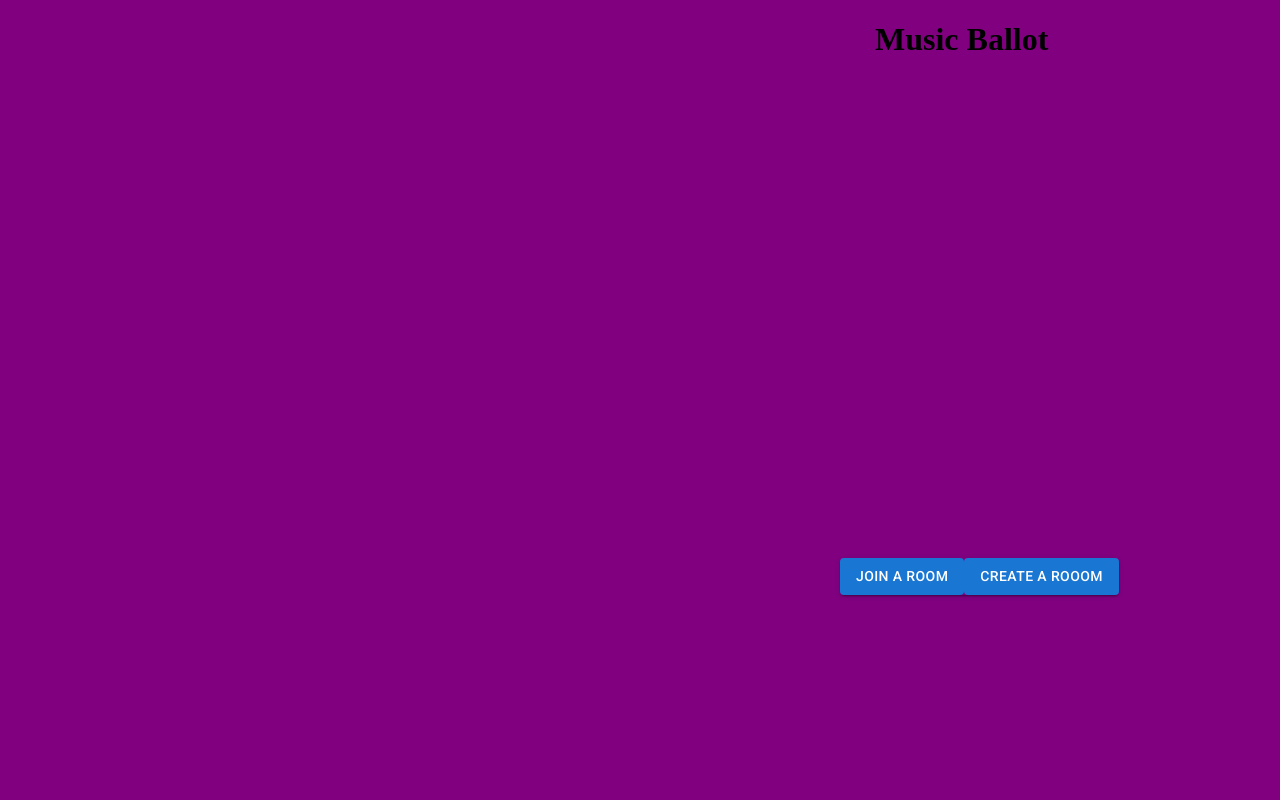
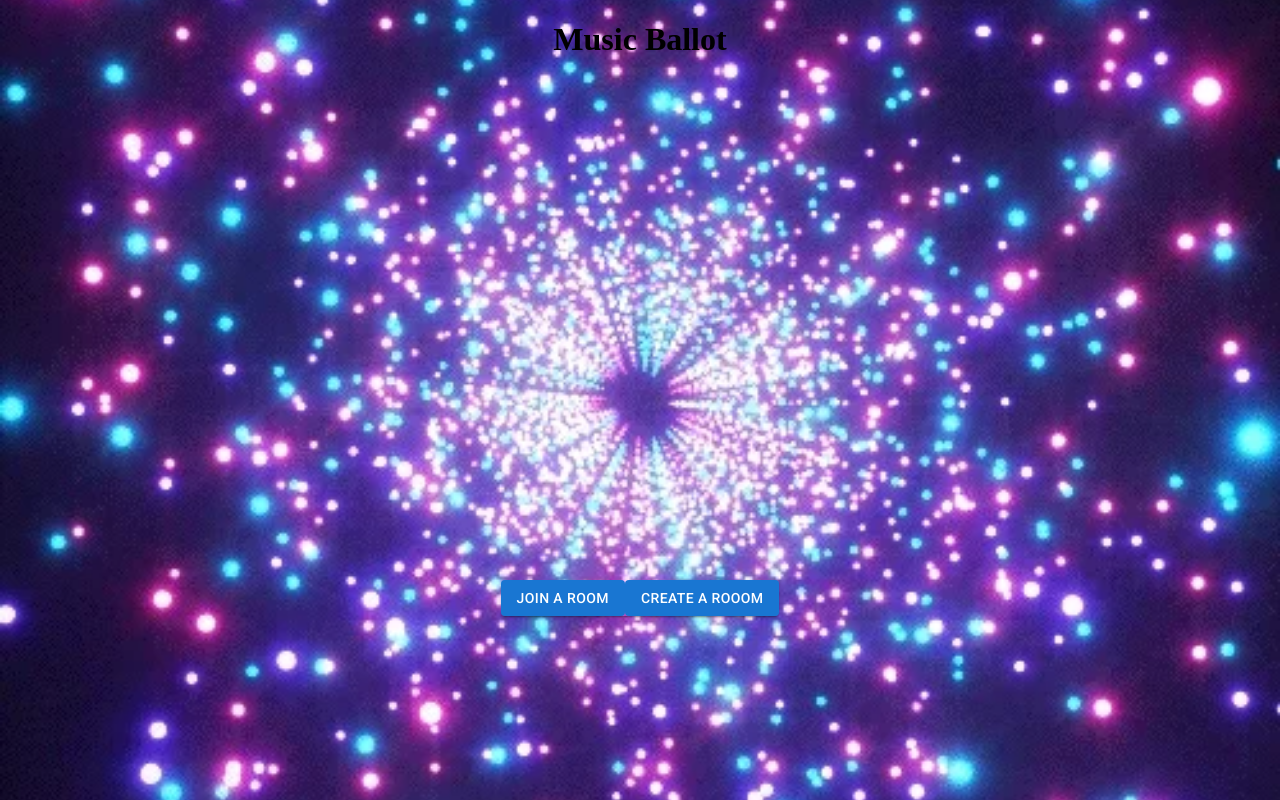
Before and after one commit to shepardb0y-src/Music-Controller, a Django app: page / in a window 1280 px wide. Run offline with Django 4.2, Linux system fonts and the light colour scheme.

Commit message:
aligned homepage items and added an image for the background of the app

```diff
--- a/frontend/src/components/Room.js
+++ b/frontend/src/components/Room.js
@@ -25,9 +25,11 @@ const RoomContainer = styled.div`
   // display: flex;
   // justify-content: center;
   // align-items: center;
+  background-image: url("/images/galaxy-gif.webp")
   flex-direction: column;
   height: 800px;
   width: 800px;
+
 `;
 
 const SongInfo = styled.div`
--- a/frontend/static/css/index.css
+++ b/frontend/static/css/index.css
@@ -1,10 +1,26 @@
 
-html,body{
+body{
     height: 100%;
     margin:0;
     padding:0;
-    background-color: purple;
+    /* background-color: purple; */
     }
+
+    html{
+        height: 100%;
+        margin:0;
+        padding:0;
+        box-sizing: border-box;
+        display: flex;
+        justify-content: center;
+        align-items: center;
+        background-image: url("../images/galaxy-gif.webp");
+        background-repeat: no-repeat;
+        background-position: center;
+        background-size: cover;
+
+
+        }
 /*
     #main{
     position: fixed;
@@ -15,9 +31,8 @@ html,body{
 
     } */
     #app {
-   box-sizing: border-box;
-    display: flex;
-    justify-content: center;
-    align-items: center;
-
+        box-sizing: border-box;
+        display: flex;
+        justify-content: center;
+        align-items: center;
     }
```
Also changed, not shown: frontend/src/pages/Homepage.js (+12 -10 lines), frontend/static/frontend/main.js, frontend/static/images/galaxy-gif.webp (added).
